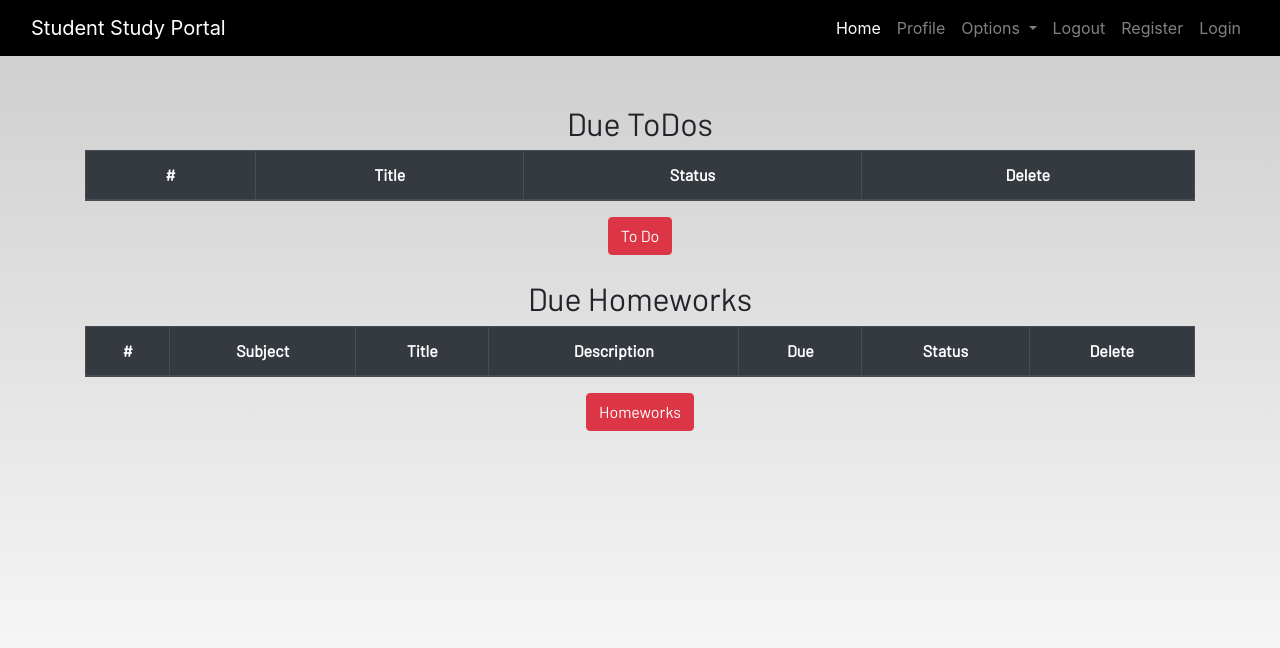
After one commit to Habib16051/Student-Study-Portal, a Django app: page /profile/ in a window 1280 px wide. The commit adds this page. Shown: the top 648 px of the page. Run offline with Django 4.2, Linux system fonts and the light colour scheme; a user stored in the database is signed in; tables that the repository leaves empty hold one stand-in row (values such as "Sample post"); lists and menus that the app fills with data are empty; some libraries are stand-ins or nearby versions; some web fonts are replaced.

Commit message:
completed with some modification

```diff
--- a/portal/dashboard/templates/dashboard/base.html
+++ b/portal/dashboard/templates/dashboard/base.html
@@ -17,46 +17,46 @@
     <header>
         <nav class="navbar navbar-expand-lg navbar-dark bg-dark">
             <div class="container-fluid">
-                <a class="navbar-brand" href="/">Student Study Portal</a> <button class="navbar-toggler" type="button" data-bs-toggle="collapse" data-bs-target="#navbarSupportedContent" aria-controls="navbarSupportedContent" aria-expanded="false" aria-label="Toggle navigation">
+                <a class="navbar-brand" href="{% url 'home' %}">Student Study Portal</a> <button class="navbar-toggler" type="button" data-bs-toggle="collapse" data-bs-target="#navbarSupportedContent" aria-controls="navbarSupportedContent" aria-expanded="false" aria-label="Toggle navigation">
           <span class="navbar-toggler-icon"></span>
         </button>
                 <div class="collapse navbar-collapse justify-content-end" id="navbarSupportedContent">
                     <ul class="navbar-nav mb-2 mb-lg-0">
                         <li class="nav-item">
-                            <a class="nav-link active" aria-current="page" href="#">Home</a>
+                            <a class="nav-link active" aria-current="page" href="{% url 'home' %}">Home</a>
                         </li>
                         <li class="nav-item">
-                            <a class="nav-link" href="#">Profile</a>
+                            <a class="nav-link" href="{% url 'profile' %}">Profile</a>
                         </li>
                         <li class="nav-item dropdown">
                             <a class="nav-link dropdown-toggle" href="#" id="navbarDropdown" role="button" data-toggle="dropdown" aria-haspopup="true" aria-expanded="false">
                 Options
               </a>
                             <div class="dropdown-menu" aria-labelledby="navbarDropdown">
-                                <a class="dropdown-item" href="#">Books</a>
-                                <a class="dropdown-item" href="#">Wikipedia</a>
+                                <a class="dropdown-item" href="{% url 'books' %}">Books</a>
+                                <a class="dropdown-item" href="{% url 'wiki' %}">Wikipedia</a>
                                 <div class="dropdown-divider"></div>
 
-                                <a class="dropdown-item" href="#">Dictionary</a>
-                                <a class="dropdown-item" href="#">Youtube</a>
+                                <a class="dropdown-item" href="{% url 'dictionary' %}">Dictionary</a>
+                                <a class="dropdown-item" href="{% url 'youtube' %}">Youtube</a>
                                 <div class="dropdown-divider"></div>
-                                <a class="dropdown-item" href="#">To-do</a>
-                                <a class="dropdown-item" href="#">Homework</a>
+                                <a class="dropdown-item" href="{% url 'todo' %}">To-do</a>
+                                <a class="dropdown-item" href="{% url 'homework' %}">Homework</a>
                                 <div class="dropdown-divider"></div>
-                                <a class="dropdown-item" href="#">Notes</a>
+                                <a class="dropdown-item" href="{% url 'notes' %}">Notes</a>
                                 <!-- <a class="dropdown-item" href="#">Conversion</a> -->
                                 <div class="dropdown-divider"></div>
                             </div>
                         </li>
 
                         <li class="nav-item">
-                            <a class="nav-link" href="#">Logout</a>
+                            <a class="nav-link" href="{% url 'logout' %}">Logout</a>
                         </li>
                         <li class="nav-item">
-                            <a class="nav-link" href="#">Register</a>
+                            <a class="nav-link" href="{% url 'register' %}">Register</a>
                         </li>
                         <li class="nav-item">
-                            <a class="nav-link" href="#">Login</a>
+                            <a class="nav-link" href="{% url 'login' %}">Login</a>
                         </li>
                     </ul>
                 </div>
--- a/portal/dashboard/templates/dashboard/home.html
+++ b/portal/dashboard/templates/dashboard/home.html
@@ -1,7 +1,7 @@
 {% extends 'dashboard/base.html' %} {% load static %} {% block content %}
 
 <section class="container text-center">
-    <h3>Welcome</h3>
+    <h3>Welcome to My World!!</h3>
 
     <hr> <br>
     <div class="row">
@@ -35,7 +35,7 @@
         <div class="col-md-3">
             <a href="#">
                 <div class="card">
-                    <img class="card-img-top" src="{% static 'images/youtube.jpg' %}" alt="Notes image">
+                    <img class="card-img-top" src="{% static 'images/youtube.png' %}" alt="Notes image">
                     <div class="card-body">
                         <h5 class="card-title ">
                             Youtube
@@ -69,7 +69,7 @@
                         <h5 class="card-title ">
                             Books
                         </h5>
-                        Browse books from a list of neatly organised book menu
+                        Browse books from a list of neatly organized book menu
                     </div>
                 </div>
             </a>
--- /dev/null
+++ b/portal/dashboard/templates/dashboard/profile.html
@@ -0,0 +1,110 @@
+{% extends 'dashboard/base.html' %} {% load static %}
+{% load crispy_forms_tags%}
+{% block content %}
+<section class="text-center">
+
+    <div class="container">
+        {% if not todos_done %}
+        <h2>Due ToDos</h2>
+        <table class="table table-striped table-bordered table-hover table-dark">
+            <thead>
+                <tr>
+                    <th scope="col">#</th>
+                    <th scope="col">Title</th>
+                    <th scope="col">Status</th>
+                    <th scope="col">Delete</th>
+                </tr>
+            </thead>
+            <tbody>
+
+                {% for todo  in todos %}
+
+                <tr>
+                    <th scope="row">{{forloop.counter}}</th>
+                    <td>{{todo.title}}</td>
+                    <td>
+                        <a href="{% url 'update_todo' todo.id %}">
+                            <div class="form-check">
+
+                                {% if todo.is_finished == True %}
+                                <input class="form-check-input" type="checkbox" value="" checked>
+
+                                {% else %}
+                                <input class="form-check-input" type="checkbox" value="">
+
+                                {% endif %}
+                                <label class="form-check-label text-light" for="flexCheckDefault">
+                                    Mark as Completed
+                                </label>
+                            </div>
+                        </a>
+                    </td>
+
+                    <td><a href="{% url 'delete_todo' todo.id %}"><i class="fa fa-trash fa-2x"></i></a></td>
+                </tr>
+                {% endfor %}
+            </tbody>
+        </table>
+        {% else %}
+        <h3>All To dos are completed!!!!</h3>
+        {% endif %}
+
+        <a href="{% url 'todo' %}" class="btn btn-danger">To Do</a>
+        <br><br>
+
+
+        {% if not homeowrk_done %}
+
+        <h2>Due Homeworks</h2>
+        <table class="table table-striped table-bordered table-hover table-dark">
+            <thead>
+                <tr>
+                    <th scope="col">#</th>
+                    <th scope="col">Subject</th>
+                    <th scope="col">Title</th>
+                    <th scope="col">Description</th>
+                    <th scope="col">Due</th>
+                    <th scope="col">Status</th>
+                    <th scope="col">Delete</th>
+                </tr>
+            </thead>
+            <tbody>
+
+
+                {% for homework in homeworks  %}
+                <tr>
+                    <th scope="row">{{forloop.counter}}</th>
+                    <td>{{homework.subject}}</td>
+                    <td>{{homework.title}}</td>
+                    <td>{{homework.description}}</td>
+                    <td>{{homework.due}}</td>
+
+                    <td>
+                        <a href="{% url 'update_homework' homework.id %}">
+                            <div class="form-check">
+
+                                {% if homework.is_finished == True %}
+                                <input class="form-check-input" type="checkbox" value="" checked>
+                                {% else %}
+                                <input class="form-check-input" type="checkbox" value="">
+                                {% endif %}
+                                <label class="form-check-label text-light" for="flexCheckDefault">
+                                    Mark as Completed
+                                </label>
+                            </div>
+                        </a>
+                    </td>
+                    <td><a href="{% url 'delete_homework' homework.id %}"><i class="fa fa-trash fa-2x"></i></a></td>
+                </tr>
+                {% endfor %}
+            </tbody>
+        </table>
+        {% else %}
+        <h3>All To homeworks are completed!!!!</h3>
+        {% endif %}
+
+        <a href="{% url 'homework' %}" class="btn btn-danger">Homeworks</a>
+    </div>
+</section>
+
+{% endblock content %}
--- a/portal/dashboard/urls.py
+++ b/portal/dashboard/urls.py
@@ -21,4 +21,5 @@ urlpatterns = [
 
 
 
+
 ]
--- a/portal/dashboard/views.py
+++ b/portal/dashboard/views.py
@@ -286,3 +286,45 @@ def wiki(request):
         }
 
     return render(request, 'dashboard/wiki.html', context)
+
+
+def register(request):
+    if request.method == "POST":
+        form = UserRegistrationForm(request.POST)
+        if form.is_valid():
+            form.save()
+            username = form.cleaned_data.get('username')
+            messages.success(request, f"Account created for {username}!")
+            return redirect('login')
+    else:
+        form = UserRegistrationForm()
+
+    context = {'form': form}
+    return render(request, 'dashboard/register.html', context)
+
+
+def profile(request):
+    homeworks = Homework.objects.filter(is_finished=False, user=request.user)
+    todos = Todo.objects.filter(is_finished=False, user=request.user)
+
+    homework_done = False  # Default value
+    todos_done = False  # Default value
+
+    if len(homeworks) == 0:
+        homework_done = True
+    else:
+        todos_done = True
+
+    context =  {
+        'homeworks': homeworks,
+        'todos' : todos,
+        'homework_done': homework_done,
+        'todos_done': todos_done
+    }
+
+    return render(request, 'dashboard/profile.html', context)
+
+
+
+def logout(request):
+    return render(request, 'dashboard/logout.html')
--- a/portal/portal/settings.py
+++ b/portal/portal/settings.py
@@ -127,4 +127,8 @@ STATICFILES_DIRS = os.path.join(BASE_DIR, 'static'),
 
 DEFAULT_AUTO_FIELD = 'django.db.models.BigAutoField'
 
+LOGIN_REDIRECT_URL = 'home'
+LOGIN_URL = 'login'
+
+
 CRISPY_TEMPLATE_PACK = 'bootstrap4'
--- a/portal/portal/urls.py
+++ b/portal/portal/urls.py
@@ -1,7 +1,13 @@
 from django.contrib import admin
 from django.urls import path, include
+from dashboard import views as dash_views
+from django.contrib.auth import views as auth_views
 
 urlpatterns = [
     path('admin/', admin.site.urls),
     path('', include('dashboard.urls')),
+    path('register/', dash_views.register, name='register'),
+    path('login/', auth_views.LoginView.as_view(template_name='dashboard/login.html'), name='login'),
+    path('logout/', auth_views.LogoutView.as_view(template_name='dashboard/logout.html'), name='logout'),
+    path('profile/', dash_views.profile, name='profile'),
 ]
```
Also changed, not shown: portal/dashboard/forms.py (+8 -1 lines), portal/dashboard/templates/dashboard/login.html (added, +27 -0 lines), portal/dashboard/templates/dashboard/logout.html (added, +16 -0 lines), portal/dashboard/templates/dashboard/register.html (added, +27 -0 lines), portal/static/images/dictionary.jpg, portal/static/images/homework.jpg, portal/static/images/youtube.jpg (deleted), portal/static/images/youtube.png (added).
